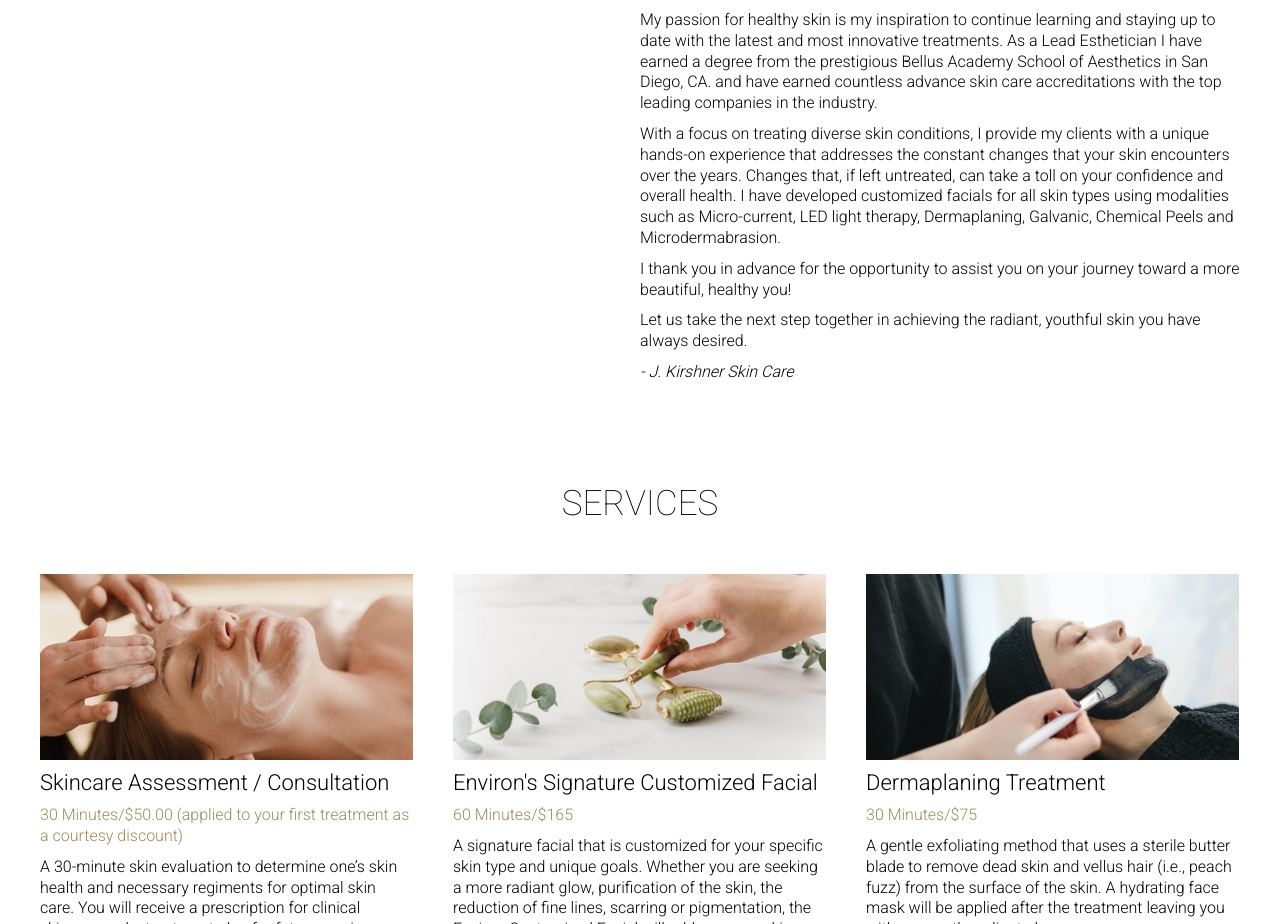
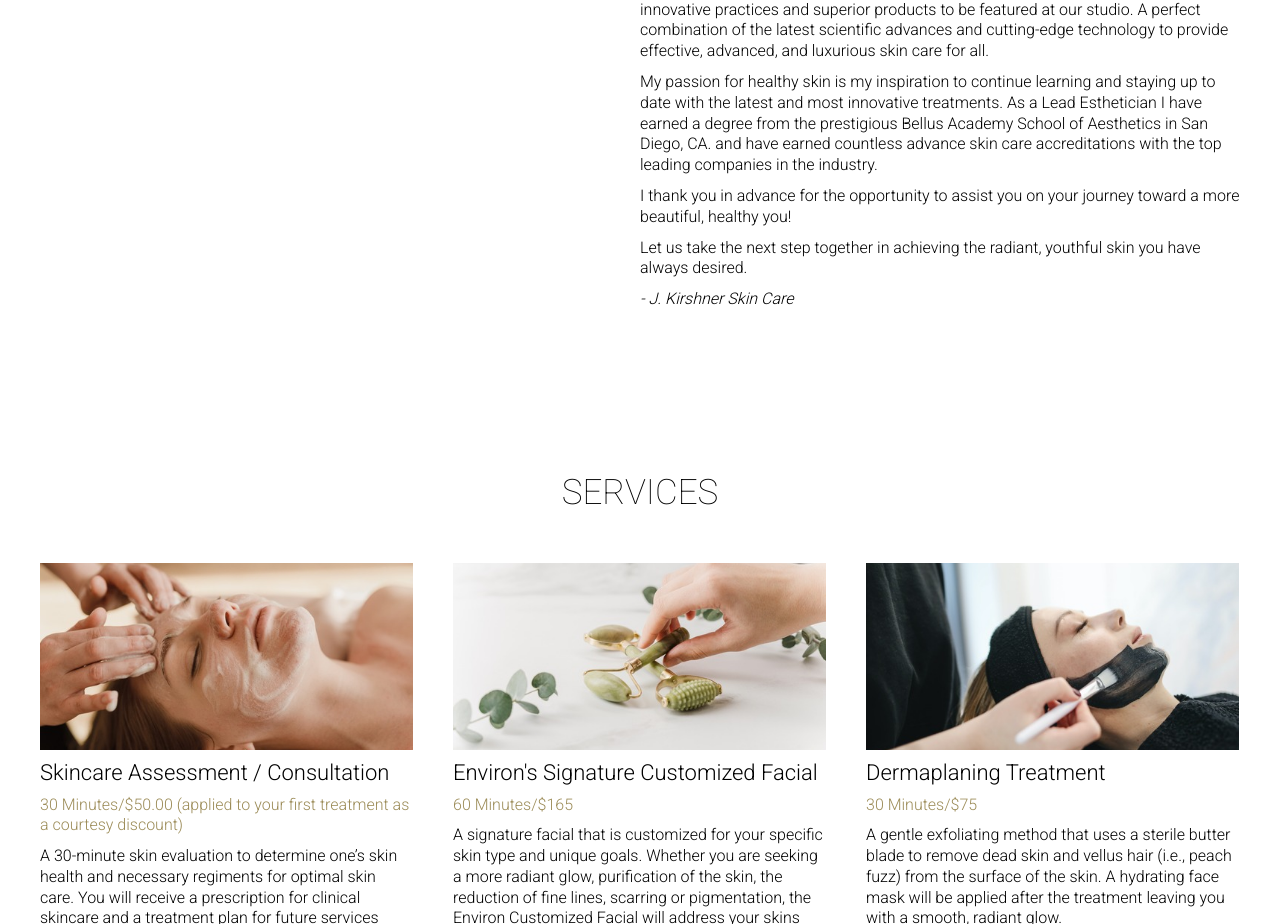
Before and after one commit to JasonKirshner/jka, a React (Create React App) app: page / in a window 1280 px wide. Shown: the part 929-1853 px from the top of the page. Built offline with nearby package versions, Linux system fonts and the light colour scheme; a web font is replaced by a local one.

Commit message:
Shorten about me section
Signed-off-by: Jason Kirshner <jasonk@ruckusmarketing.com>

```diff
--- a/src/components/AboutMe/AboutMe.js
+++ b/src/components/AboutMe/AboutMe.js
@@ -36,14 +36,6 @@ const AboutMe = () => {
             companies in the industry.
           </p>
           <p>
-            With a focus on treating diverse skin conditions, I provide my clients with a unique
-            hands-on experience that addresses the constant changes that your skin encounters
-            over the years. Changes that, if left untreated, can take a toll on your confidence and
-            overall health. I have developed customized facials for all skin types using modalities
-            such as Micro-current, LED light therapy, Dermaplaning, Galvanic, Chemical Peels and
-            Microdermabrasion.
-          </p>
-          <p>
             I thank you in advance for the opportunity to assist you on your journey toward a more
             beautiful, healthy you!
           </p>
```
